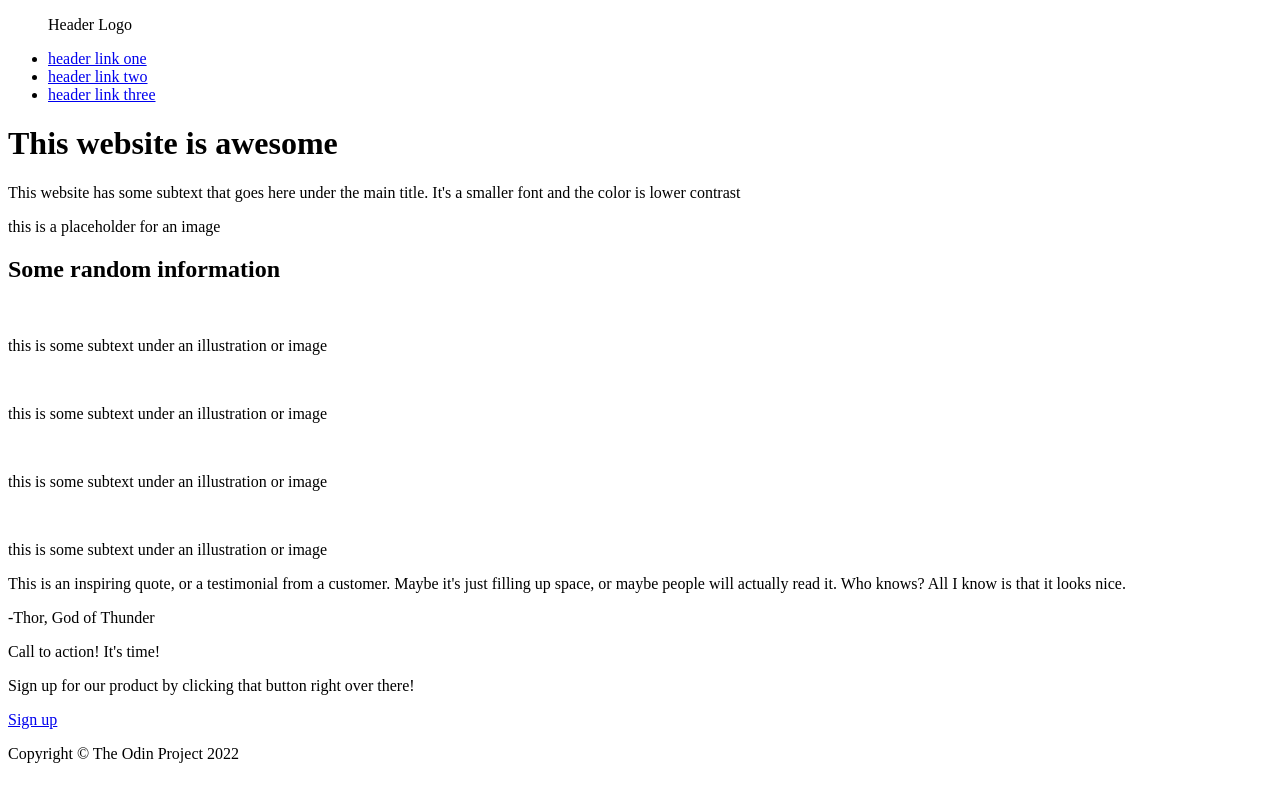
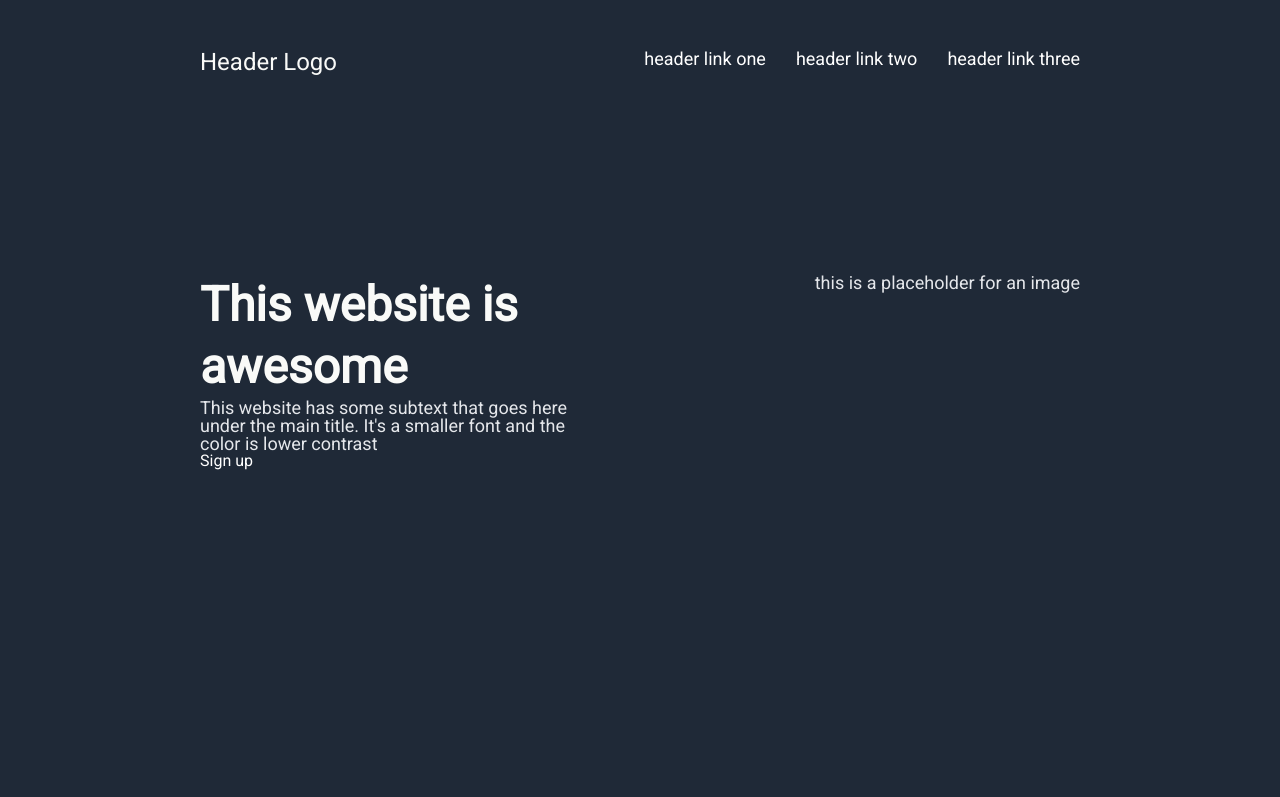
Before and after one commit to mrkmartin/landing_page, a plain HTML site: page index.html in a window 1280 px wide. Shown: the top 797 px of the page. Drawn offline with Linux system fonts and the light colour scheme.

Commit message:
Edit index.html and design the hero section of landing page

```diff
--- a/index.html
+++ b/index.html
@@ -1,51 +1,71 @@
 <!DOCTYPE html>
 <html lang="en">
   <head>
-    <meta charset="UTF-8">
-    <meta http-equiv="X-UA-Compatible" content="IE=edge">
-    <meta name="viewport" content="width=device-width, initial-scale=1.0">
+    <meta charset="UTF-8" />
+    <meta http-equiv="X-UA-Compatible" content="IE=edge" />
+    <meta name="viewport" content="width=device-width, initial-scale=1.0" />
     <title>Landing Page</title>
+    <link rel="stylesheet" href="style.css" />
+    <link rel="preconnect" href="https://fonts.googleapis.com" />
+    <link rel="preconnect" href="https://fonts.gstatic.com" crossorigin />
+    <link
+      href="https://fonts.googleapis.com/css2?family=Roboto&display=swap"
+      rel="stylesheet"
+    />
   </head>
   <body>
+    <div class="hero">
       <header>
         <nav>
-        <ul>Header Logo</ul>
-        <ul>
+          <ul class="logo">
+            Header Logo
+          </ul>
+          <ul class="links">
             <li><a href="#">header link one</a></li>
             <li><a href="#">header link two</a></li>
             <li><a href="#">header link three</a></li>
           </ul>
         </nav>
+      </header>
+      <div class="banner">
         <div class="left">
           <h1>This website is awesome</h1>
-            <p>This website has some subtext that goes here under the main title. It's a smaller font and the color is lower contrast</p>
+          <p>
+            This website has some subtext that goes here under the main title.
+            It's a smaller font and the color is lower contrast
+          </p>
+          <a href="#">Sign up</a>
         </div>
         <div class="right">
           <p>this is a placeholder for an image</p>
         </div>
-    </header>
+      </div>
+    </div>
     <section class="info">
       <h2>Some random information</h2>
       <div class="images-subtext">
-            <img src="" alt="">
+        <img src="" alt="" />
         <p>this is some subtext under an illustration or image</p>
       </div>
       <div class="images-subtext">
-            <img src="" alt="">
+        <img src="" alt="" />
         <p>this is some subtext under an illustration or image</p>
       </div>
       <div class="images-subtext">
-            <img src="" alt="">
+        <img src="" alt="" />
         <p>this is some subtext under an illustration or image</p>
       </div>
       <div class="images-subtext">
-            <img src="" alt="">
+        <img src="" alt="" />
         <p>this is some subtext under an illustration or image</p>
       </div>
-
     </section>
     <section class="quote">
-        <p>This is an inspiring quote, or a testimonial from a customer. Maybe it's just filling up space, or maybe people will actually read it. Who knows? All I know is that it looks nice.</p>
+      <p>
+        This is an inspiring quote, or a testimonial from a customer. Maybe it's
+        just filling up space, or maybe people will actually read it. Who knows?
+        All I know is that it looks nice.
+      </p>
       <p>-Thor, God of Thunder</p>
     </section>
     <section class="sign_up-section">
@@ -56,7 +76,7 @@
       </div>
     </section>
     <footer>
-        <p>Copyright &#169 The Odin Project 2022</p>
+      <p>Copyright &copy; The Odin Project 2022</p>
     </footer>
   </body>
 </html>
--- a/style.css
+++ b/style.css
@@ -0,0 +1,84 @@
+* {
+  margin: 0;
+  padding: 0;
+  border: 0;
+  font-size: 100%;
+  font: inherit;
+  vertical-align: baseline;
+  box-sizing: border-box;
+}
+
+body {
+  line-height: 1;
+  font-family: "Roboto", sans-serif;
+  text-align: center;
+  color: white;
+}
+
+.hero,
+footer {
+  background-color: #1f2937;
+}
+
+.hero,
+section {
+  height: 100vh;
+  padding: 0 200px;
+}
+
+header {
+  padding-top: 50px;
+}
+
+nav {
+  display: flex;
+  justify-content: space-between;
+}
+
+nav .logo {
+  font-size: 24px;
+  color: #f9faf8;
+}
+
+.links {
+  display: flex;
+  gap: 30px;
+}
+
+.links li,
+.left p,
+.right p {
+  font-size: 18px;
+  color: #e5e7eb;
+}
+
+ul {
+  list-style-type: none;
+}
+
+a {
+  text-decoration: none;
+  color: white;
+}
+
+.left,
+.right {
+  max-width: 400px;
+}
+
+.left {
+  text-align: left;
+}
+
+.left h1 {
+  font-size: 48px;
+  font-weight: bolder;
+  color: #f9faf8;
+  line-height: 1.3;
+}
+
+.banner {
+  display: flex;
+  justify-content: space-between;
+  margin-top: 200px;
+}
```
Lines whose indentation alone changed are shown as unchanged.
